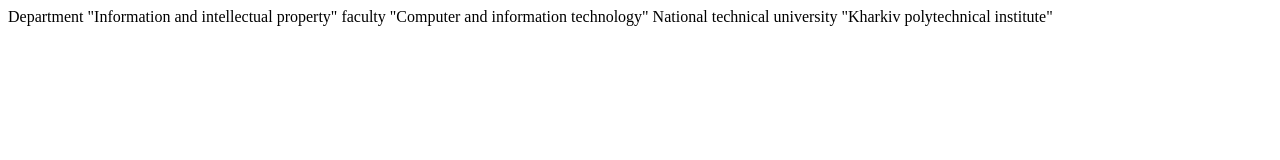
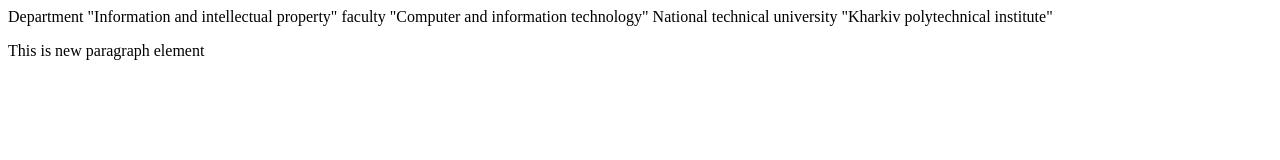
Before and after one commit to RudenkoAndreyKh/work-repository, a plain HTML site: page index.html in a window 1280 px wide. Drawn offline with Linux system fonts and the light colour scheme.

Commit message:
added new paragraph element to body

```diff
--- a/index.html
+++ b/index.html
@@ -10,5 +10,6 @@
         Department "Information and intellectual property"
         faculty "Computer and information technology" National technical university "Kharkiv polytechnical institute"
     </div>
+    <p>This is new paragraph element</p>
 </body>
 </html>
```
